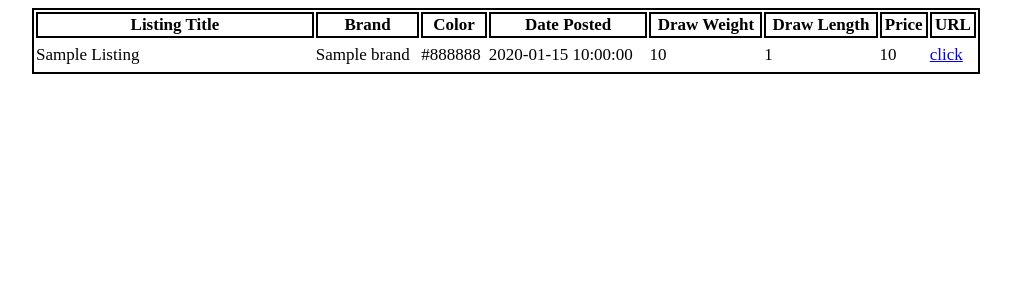
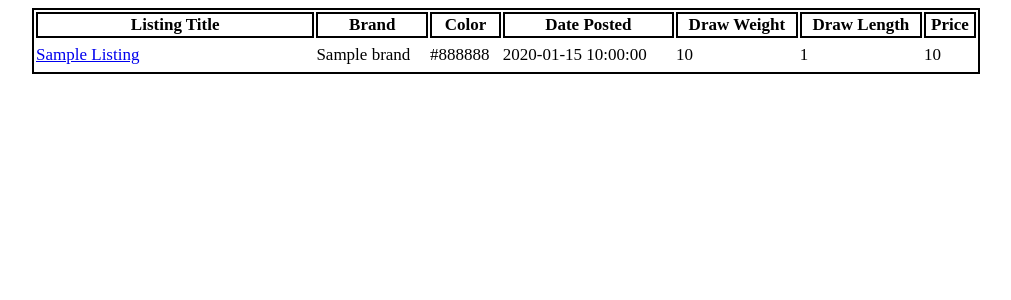
Before and after one commit to quanhuynh/at-scraper, a Flask app: template templates/index.html in a window 1280 px wide. Shown: the top 300 px of the page, without its empty margins (134-1145 px from the left). Run offline with Flask 2, Linux system fonts and the light colour scheme; the template is opened without the code that fills it: most values are stand-ins (such as "Sample title", 1, 10 or a date in 2020); parts of the project's set-up code (start-up, migrations or seed data) failed here and were passed over.

Commit message:
what did i even change

```diff
--- a/templates/index.html
+++ b/templates/index.html
@@ -23,18 +23,16 @@
 				<th> Draw Weight </th>
 				<th> Draw Length </th>
 				<th> Price </th>
-				<th> URL </th>
 			</tr>
 			{% for listing in listings %}
 			<tr>
-				<td>{{listing.title()}}</td>
+				<td><a href= "http://www.archerytalk.com/vb/{{listing.link()}}">{{listing.title()}}</a></td>
 				<td>{{listing.brand()}}</td>
 				<td>{{listing.color()}}</td>
 				<td>{{listing.date()}} </td>
 				<td>{{listing.weight()}}</td>
 				<td>{{listing.length()}}</td>
 				<td>{{listing.price()}}</td>
-				<td><a href= "http://www.archerytalk.com/vb/{{listing.link()}}"> click </a></td>
 			</tr>
 			{% endfor %}
 		</table>
```
